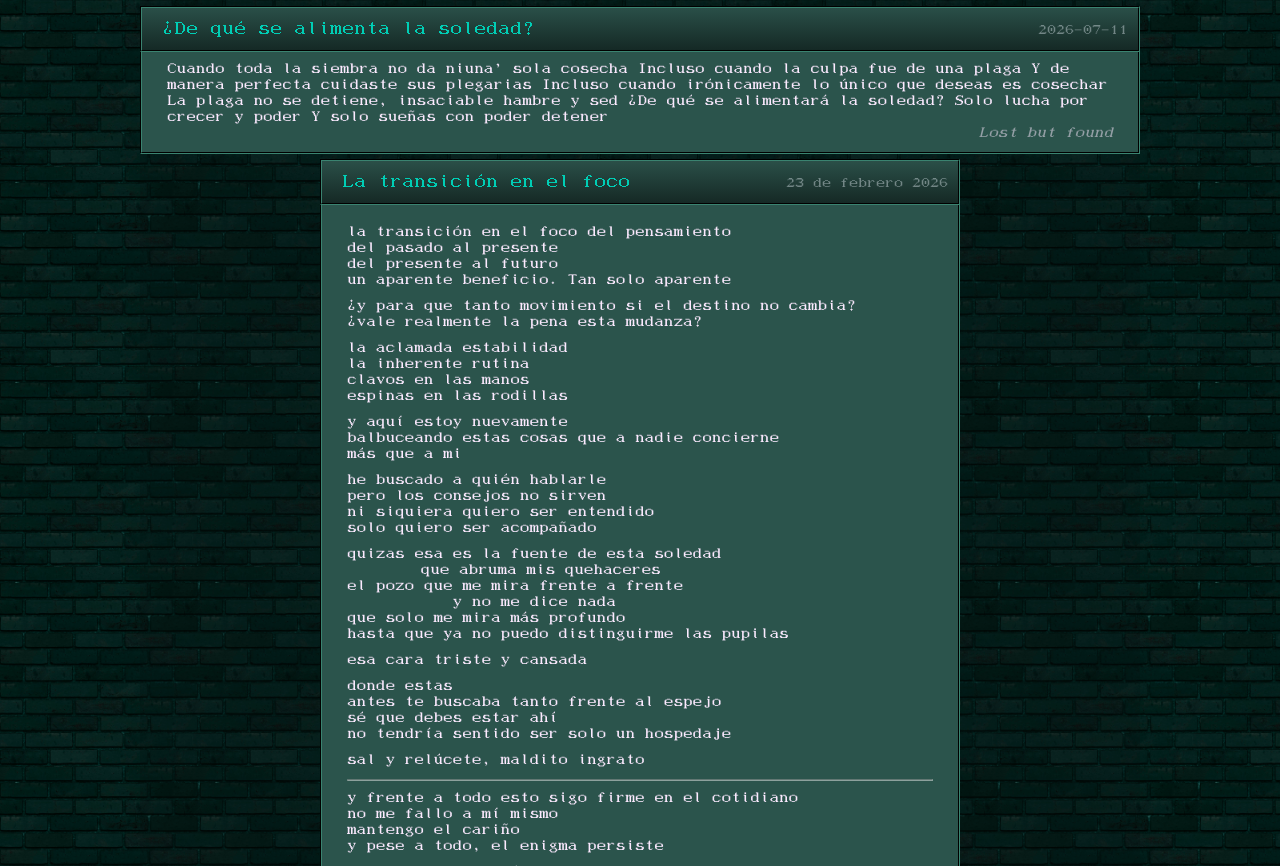
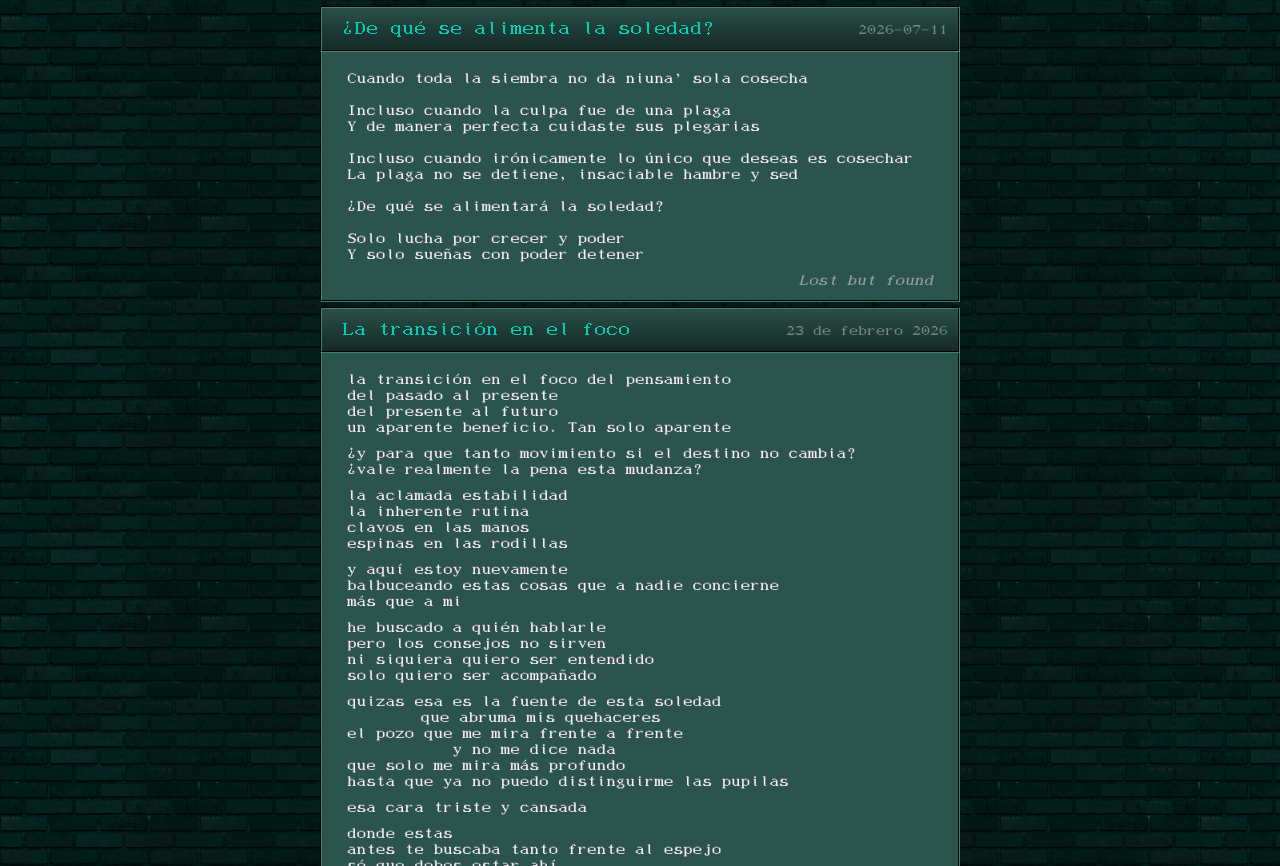
Before and after one commit to FinzoYFunzo/joacoera.neocities, a plain HTML site: page blog.html in a window 1280 px wide. Shown: the part 234-1100 px from the top of the page. Drawn offline with Linux system fonts and the light colour scheme; files whose address does not match are found by name.

Commit message:
fix: blog & README

```diff
--- a/blog.html
+++ b/blog.html
@@ -56,7 +56,7 @@
                       </div>
 
                       ------------------------------------------->
-                                            <div>
+                    <div class="poem">
                         <div class="title">
                           <div style="display: flex; justify-content: space-between;">
 
@@ -70,20 +70,20 @@
                         </div>
 
                         <div class="content">
-
-                          Cuando toda la siembra no da niuna' sola cosecha
-
-                          Incluso cuando la culpa fue de una plaga
-                          Y de manera perfecta cuidaste sus plegarias
-
-                          Incluso cuando irónicamente lo único que deseas es cosechar
-                          La plaga no se detiene, insaciable hambre y sed
-
-                          ¿De qué se alimentará la soledad?
-
-                          Solo lucha por crecer y poder
-                          Y solo sueñas con poder detener
-
+                          <p>
+                            Cuando toda la siembra no da niuna' sola cosecha<br>
+                            <br>
+                            Incluso cuando la culpa fue de una plaga<br>
+                            Y de manera perfecta cuidaste sus plegarias<br>
+                            <br>
+                            Incluso cuando irónicamente lo único que deseas es cosechar<br>
+                            La plaga no se detiene, insaciable hambre y sed<br>
+                            <br>
+                            ¿De qué se alimentará la soledad?</br>
+                            <br>
+                            Solo lucha por crecer y poder<br>
+                            Y solo sueñas con poder detener<br>
+                          </p>
                           <div class="post-footer">
 
                               <div class="caption">
```
Also changed, not shown: 1 other file.
